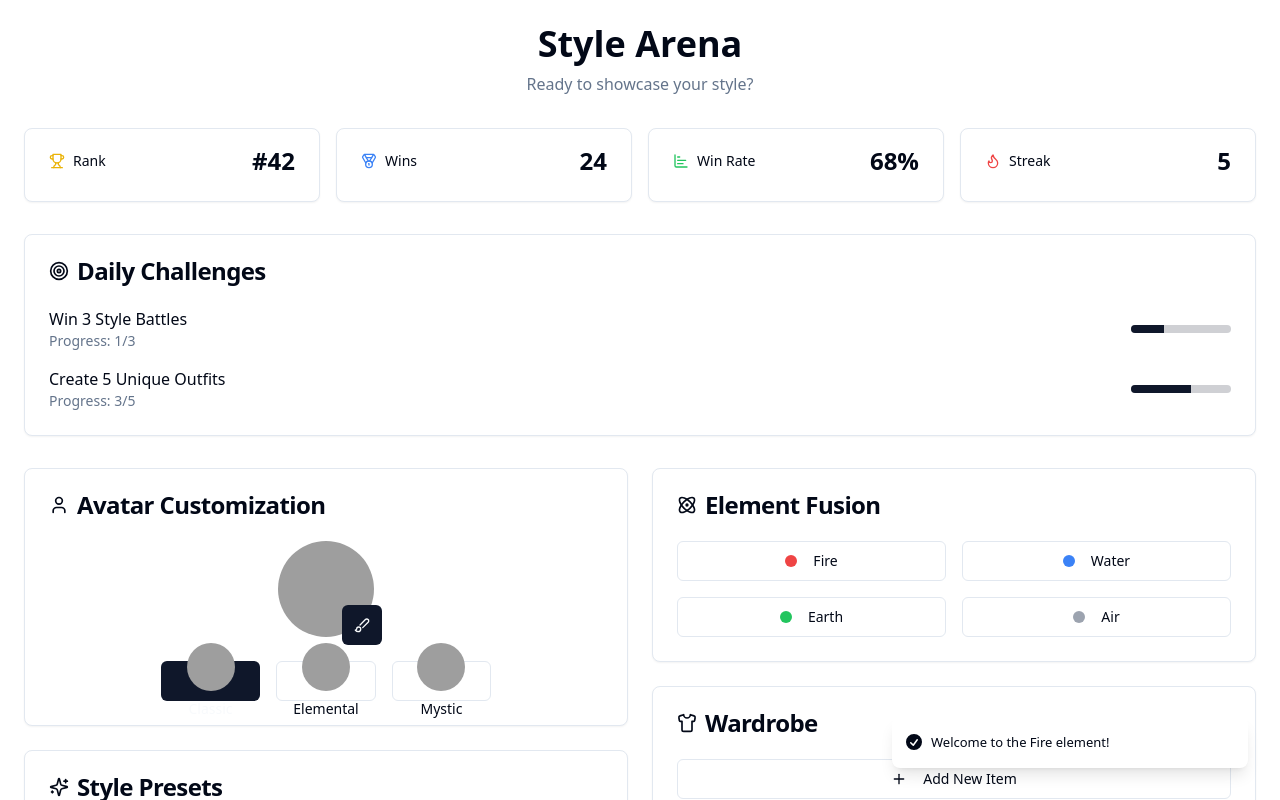
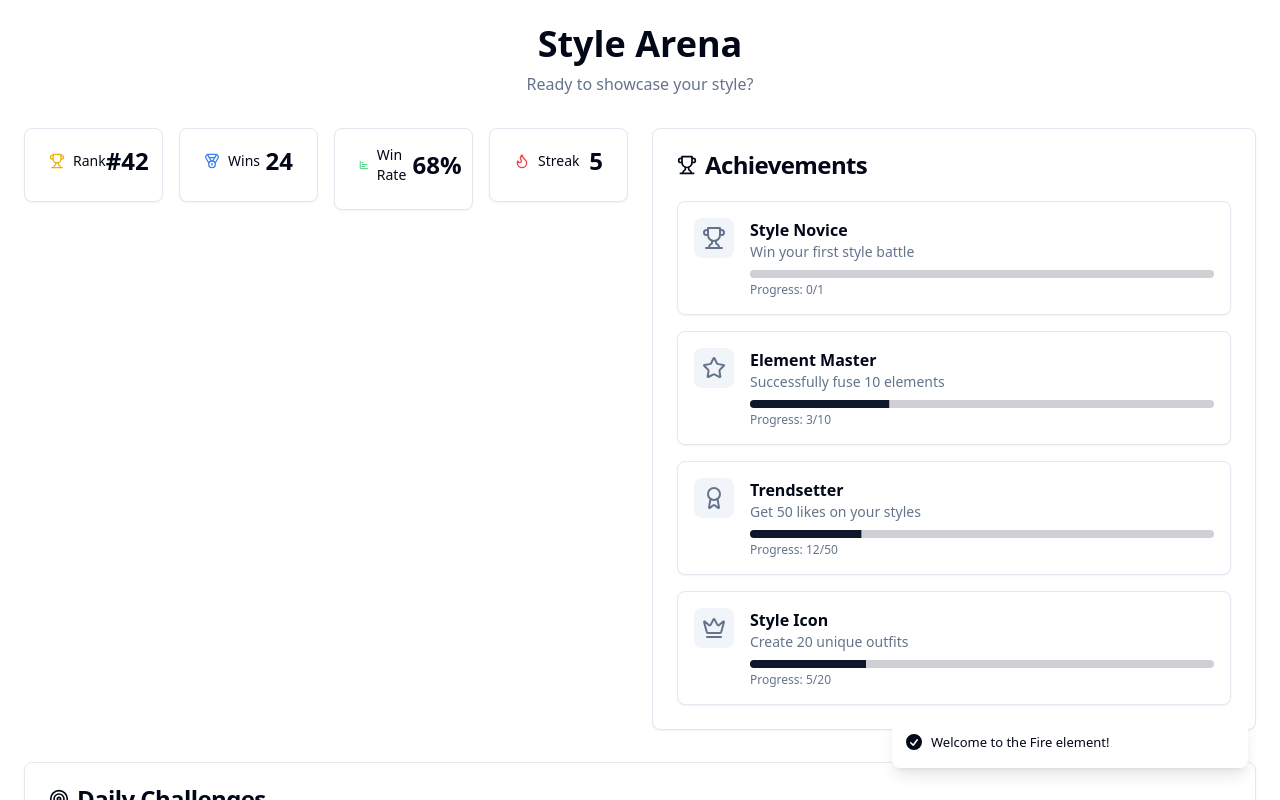
Before and after one commit to dejy100/style-arena-quest, a React (Vite) app: page / in a window 1280 px wide. Both pictures are taken after a click on the button 248 px from the left and 264 px from the top of the page. Shown: the top 800 px of the page. Built offline with nearby package versions, Linux system fonts and the light colour scheme; grey boxes are pictures that could not be loaded.

Commit message:
Add new features and enhancements
Implemented additional features as per the request, starting the application of these enhancements immediately.
[skip gpt_engineer]

```diff
--- a/src/components/ArenaDashboard.tsx
+++ b/src/components/ArenaDashboard.tsx
@@ -11,6 +11,7 @@ import { AvatarCustomizer } from "./customization/AvatarCustomizer";
 import { StylePresets } from "./customization/StylePresets";
 import { ElementFusion } from "./customization/ElementFusion";
 import { WardrobeManager } from "./customization/WardrobeManager";
+import { AchievementTracker } from "./achievements/AchievementTracker";
 
 const container = {
   hidden: { opacity: 0 },
@@ -40,7 +41,11 @@ export function ArenaDashboard() {
         <p className="mt-2 text-muted-foreground">Ready to showcase your style?</p>
       </motion.div>
 
-      <UserStats />
+      <div className="grid gap-6 md:grid-cols-2">
+        <UserStats />
+        <AchievementTracker />
+      </div>
+
       <DailyChallenges />
 
       <div className="grid gap-6 md:grid-cols-2">
--- /dev/null
+++ b/src/components/achievements/AchievementTracker.tsx
@@ -0,0 +1,107 @@
+import { useState } from "react";
+import { Card, CardContent, CardHeader, CardTitle } from "@/components/ui/card";
+import { Progress } from "@/components/ui/progress";
+import { Trophy, Star, Award, Crown } from "lucide-react";
+import { motion } from "framer-motion";
+import { toast } from "sonner";
+
+interface Achievement {
+  id: string;
+  title: string;
+  description: string;
+  progress: number;
+  total: number;
+  icon: any;
+  unlocked: boolean;
+}
+
+export function AchievementTracker() {
+  const [achievements] = useState<Achievement[]>([
+    {
+      id: "1",
+      title: "Style Novice",
+      description: "Win your first style battle",
+      progress: 0,
+      total: 1,
+      icon: Trophy,
+      unlocked: false
+    },
+    {
+      id: "2",
+      title: "Element Master",
+      description: "Successfully fuse 10 elements",
+      progress: 3,
+      total: 10,
+      icon: Star,
+      unlocked: false
+    },
+    {
+      id: "3",
+      title: "Trendsetter",
+      description: "Get 50 likes on your styles",
+      progress: 12,
+      total: 50,
+      icon: Award,
+      unlocked: false
+    },
+    {
+      id: "4",
+      title: "Style Icon",
+      description: "Create 20 unique outfits",
+      progress: 5,
+      total: 20,
+      icon: Crown,
+      unlocked: false
+    }
+  ]);
+
+  return (
+    <Card>
+      <CardHeader>
+        <CardTitle className="flex items-center gap-2">
+          <Trophy className="h-5 w-5" />
+          Achievements
+        </CardTitle>
+      </CardHeader>
+      <CardContent>
+        <div className="space-y-4">
+          {achievements.map((achievement) => (
+            <motion.div
+              key={achievement.id}
+              initial={{ opacity: 0, y: 20 }}
+              animate={{ opacity: 1, y: 0 }}
+              className="relative"
+            >
+              <Card className={`p-4 ${achievement.unlocked ? 'bg-primary/10' : ''}`}>
+                <div className="flex items-start gap-4">
+                  <div className={`p-2 rounded-lg ${
+                    achievement.unlocked ? 'bg-primary' : 'bg-muted'
+                  }`}>
+                    {achievement.icon && (
+                      <achievement.icon className={`h-6 w-6 ${
+                        achievement.unlocked ? 'text-primary-foreground' : 'text-muted-foreground'
+                      }`} />
+                    )}
+                  </div>
+                  <div className="flex-1">
+                    <h3 className="font-semibold">{achievement.title}</h3>
+                    <p className="text-sm text-muted-foreground">{achievement.description}</p>
+                    <div className="mt-2">
+                      <Progress
+                        value={(achievement.progress / achievement.total) * 100}
+                        className="h-2"
+                      />
+                      <p className="mt-1 text-xs text-muted-foreground">
+                        Progress: {achievement.progress}/{achievement.total}
+                      </p>
+                    </div>
+                  </div>
+                </div>
+              </Card>
+            </motion.div>
+          ))}
+        </div>
+      </CardContent>
+    </Card>
+  );
+}
```
